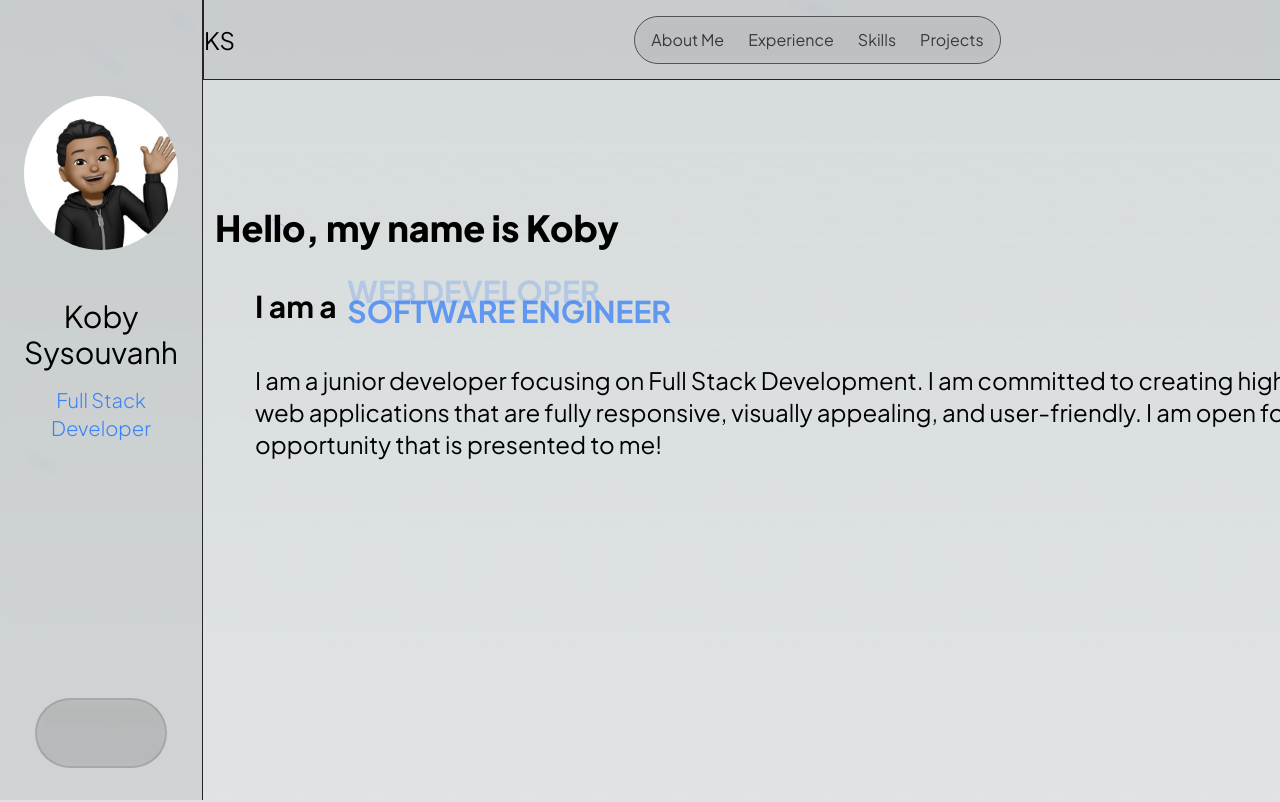
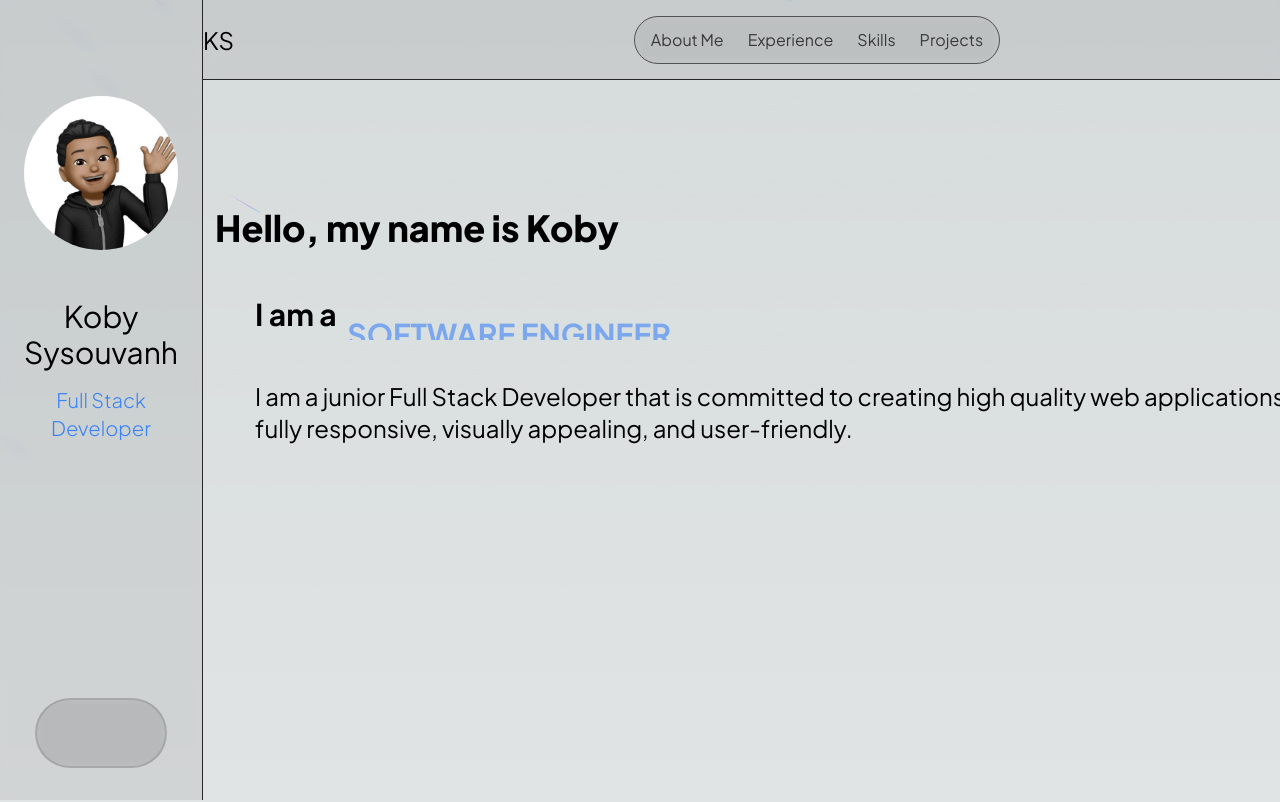
Before and after one commit to kobysysouvanh/portfolio_updated, a Next.js app: page / in a window 1280 px wide. Shown: the top 802 px of the page. Built offline with nearby package versions, Linux system fonts and the light colour scheme.

Commit message:
feature: added word rotation. fixed: navbar border

```diff
--- a/components/Hero.tsx
+++ b/components/Hero.tsx
@@ -2,67 +2,34 @@
 
 import { AnimatePresence, motion } from "framer-motion";
 import { useEffect, useState } from "react";
+import WordRotate from "./ui/word-rotate";
 
 const Hero = () => {
-  const texts = [
-    {
-      id: 1,
-      content: "SOFTWARE ENGINEER",
-    },
-    {
-      id: 2,
-      content: "FULL STACK DEVELOPER",
-    },
-    {
-      id: 3,
-      content: "WEB DEVELOPER",
-    },
-  ];
 
-  const [index, setIndex] = useState(0);
-
-  useEffect(() => {
-    const id = setInterval(() => {
-      setIndex((state) => {
-        if (state >= texts.length - 1) return 0;
-        return state + 1;
-      });
-    }, 2000);
-    return () => clearInterval(id);
-  }, [texts.length]);
 
   return (
     <motion.div
-      className="w-full h-screen max-w-7xl mx-auto flex px-3 2xl:px-0"
-      initial={{ y: -50, opacity: 0 }}
-      animate={{ y: 0, opacity: 1 }}
+      className="w-full h-[80vh] max-w-7xl mx-auto flex px-3 2xl:px-0"
+      initial={{ opacity: 0 }}
+      animate={{ opacity: 1 }}
       transition={{ duration: 0.5, delay: 1.2 }}
     >
       <div className="space-y-10">
         <h1 className="text-3xl xl:text-4xl font-extrabold mt-32 px-10 xl:p-0">
           Hello, my name is Koby
         </h1>
-        <p className="text-2xl xl:text-3xl font-bold px-10 2xl:px-0">
+        <div className="text-2xl xl:text-3xl font-bold px-10 2xl:px-0 flex items-center">
           I am a &nbsp;
-          <AnimatePresence>
-            <motion.span
-              key={texts[index].id}
-              className="text-blue-500"
-              initial={{ y: 20, opacity: 0 }}
-              animate={{ y: 0, opacity: 1 }}
-              exit={{ y: -20, opacity: 0 }}
-              transition={{ ease: "easeInOut" }}
-              style={{ position: "absolute" }}
-            >
-              {texts[index].content}
-            </motion.span>
-          </AnimatePresence>
-        </p>
+          <WordRotate
+          words={["SOFTWARE ENGINEER", "FULL STACK DEVELOPER", "WEB DEVELOPER"]}
+          className="text-blue-500"
+          duration={1500}
+          />
+        </div>
         <p className="text-2xl px-10 2xl:px-0">
-          I am a junior developer focusing on Full Stack Development. I am
+          I am a junior Full Stack Developer that is
           committed to creating high quality web applications that are fully
-          responsive, visually appealing, and user-friendly. I am open for any
-          opportunity that is presented to me!
+          responsive, visually appealing, and user-friendly.
         </p>
       </div>
     </motion.div>
--- a/components/Navbar.tsx
+++ b/components/Navbar.tsx
@@ -24,7 +24,7 @@ const nav = [
 const Navbar = () => {
   return (
     <motion.div
-      className="hidden xl:inline h-20 w-full z-[999] bg-neutral-600 backdrop-blur-sm bg-clip-padding backdrop-filter bg-opacity-10 sticky top-0 border-b border-neutral-800 border-l"
+      className="hidden xl:inline h-20 w-full z-[999] bg-neutral-600 backdrop-blur-sm bg-clip-padding backdrop-filter bg-opacity-10 sticky top-0 border-b border-neutral-800"
       initial={{ y: -50, opacity: 0 }}
       animate={{ y: 0, opacity: 1 }}
       transition={{ duration: 0.5, delay: .5 }}
--- /dev/null
+++ b/components/ui/word-rotate.tsx
@@ -0,0 +1,49 @@
+"use client";
+
+import { cn } from "@/utils/cn"
+import { AnimatePresence, HTMLMotionProps, motion } from "framer-motion";
+import { useEffect, useState } from "react";
+
+interface WordRotateProps {
+  words: string[];
+  duration?: number;
+  framerProps?: HTMLMotionProps<"h1">;
+  className?: string;
+}
+
+export default function WordRotate({
+  words,
+  duration = 2500,
+  framerProps = {
+    initial: { opacity: 0, y: -50 },
+    animate: { opacity: 1, y: 0 },
+    exit: { opacity: 0, y: 50 },
+    transition: { duration: 0.25, ease: "easeOut" },
+  },
+  className,
+}: WordRotateProps) {
+  const [index, setIndex] = useState(0);
+
+  useEffect(() => {
+    const interval = setInterval(() => {
+      setIndex((prevIndex) => (prevIndex + 1) % words.length);
+    }, duration);
+
+    // Clean up interval on unmount
+    return () => clearInterval(interval);
+  }, [words, duration]);
+
+  return (
+    <div className="overflow-hidden py-2">
+      <AnimatePresence mode="wait">
+        <motion.h1
+          key={words[index]}
+          className={cn(className)}
+          {...framerProps}
+        >
+          {words[index]}
+        </motion.h1>
+      </AnimatePresence>
+    </div>
+  );
+}
```
